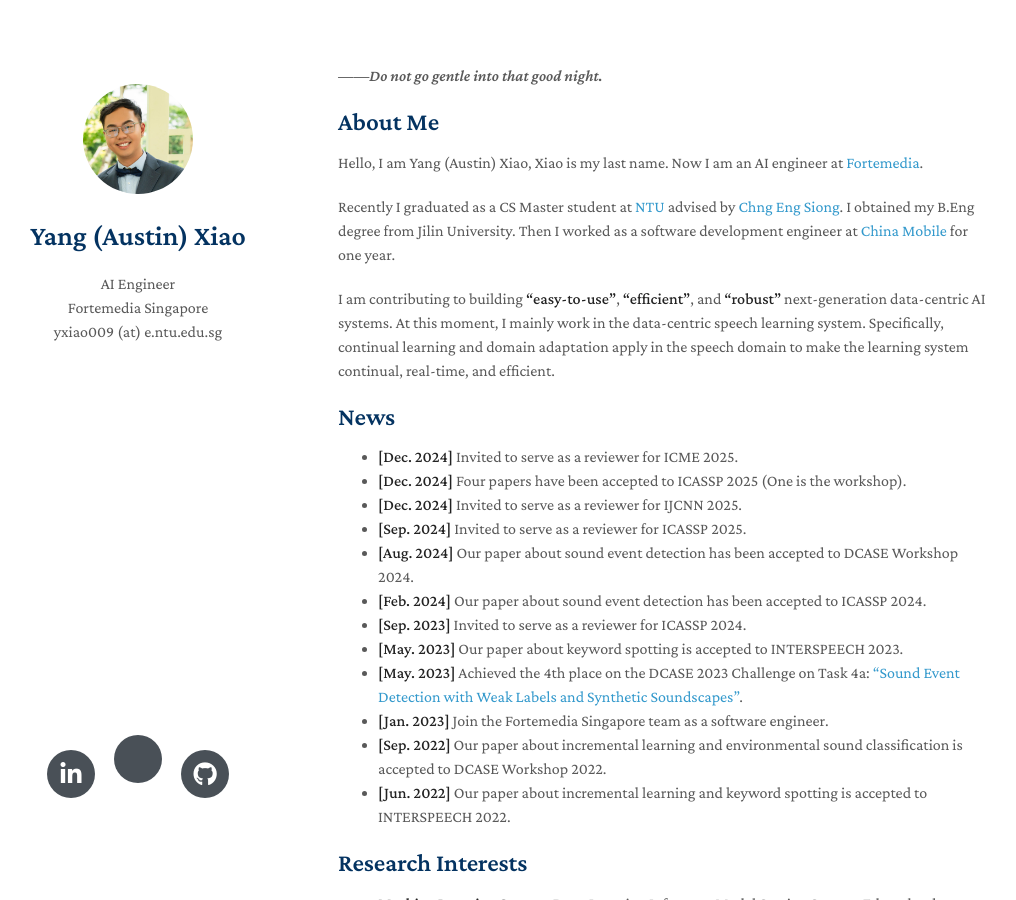
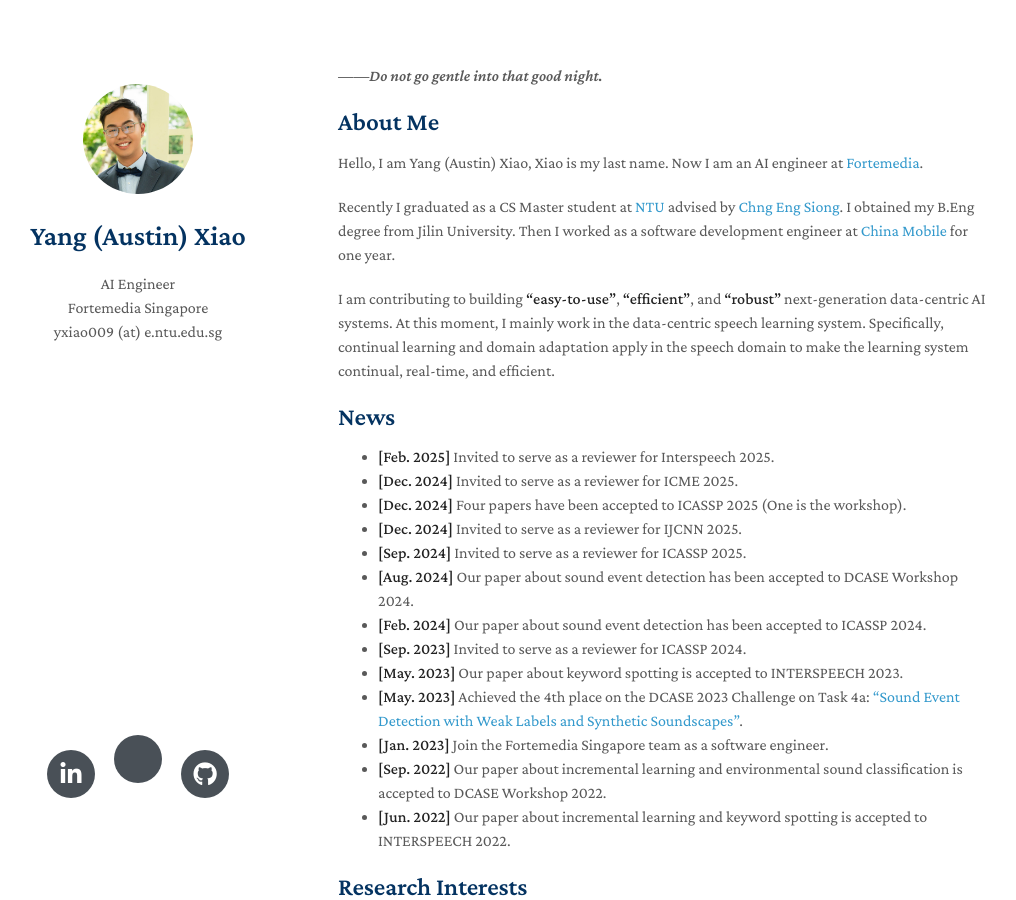
Before and after one commit to swagshaw/swagshaw.github.io, a Jekyll site: the page built from index.md, in a window 1280 px wide and 900 px high. Shown: the whole window, without its empty margins (132-1148 px from the left). Built offline with Jekyll 4.4.1, drawn with Linux system fonts in a browser that asks for light colours; nearby versions of some CDN libraries; a style sheet for code colours, icons or effects is not loaded.

Commit message:
Update index.md

```diff
--- a/index.md
+++ b/index.md
@@ -12,6 +12,7 @@ I am contributing to building **"easy-to-use"**, **"efficient"**, and  **"robust
 
 
 ## News
+- **[Feb. 2025]** Invited to serve as a reviewer for Interspeech 2025.
 - **[Dec. 2024]** Invited to serve as a reviewer for ICME 2025.
 - **[Dec. 2024]** Four papers have been accepted to ICASSP 2025 (One is the workshop).
 - **[Dec. 2024]** Invited to serve as a reviewer for IJCNN 2025.
```
